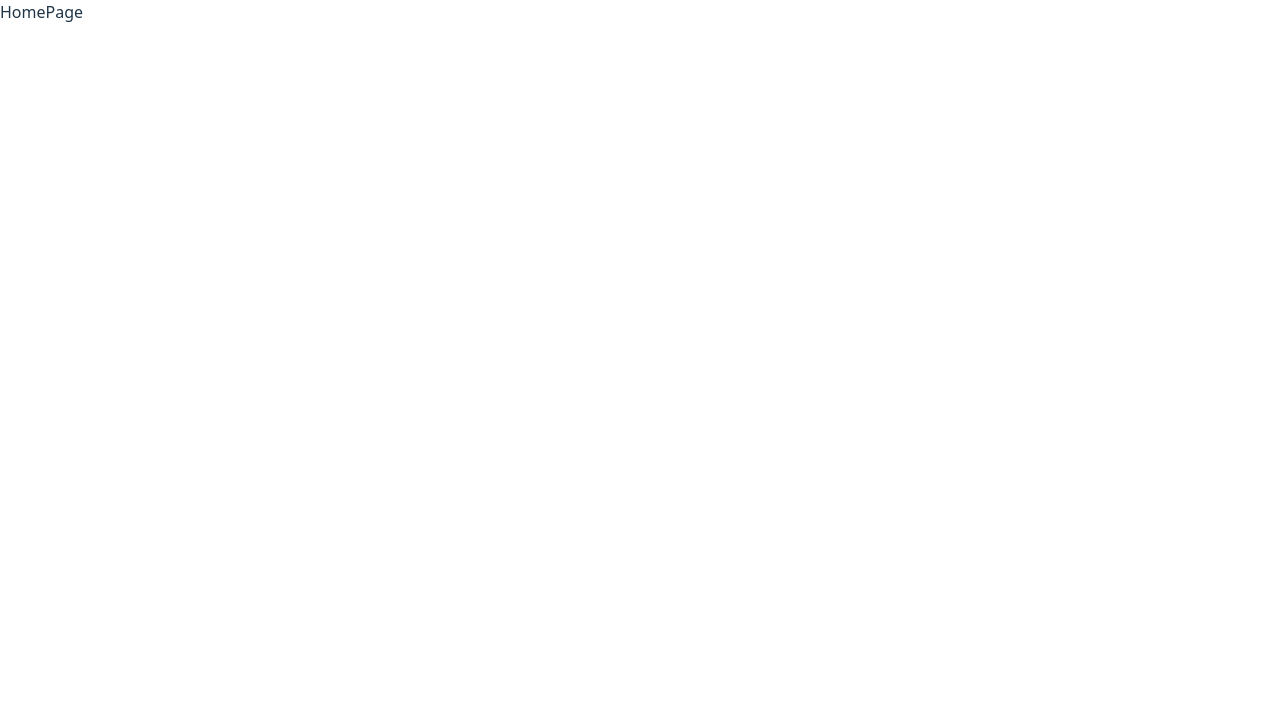
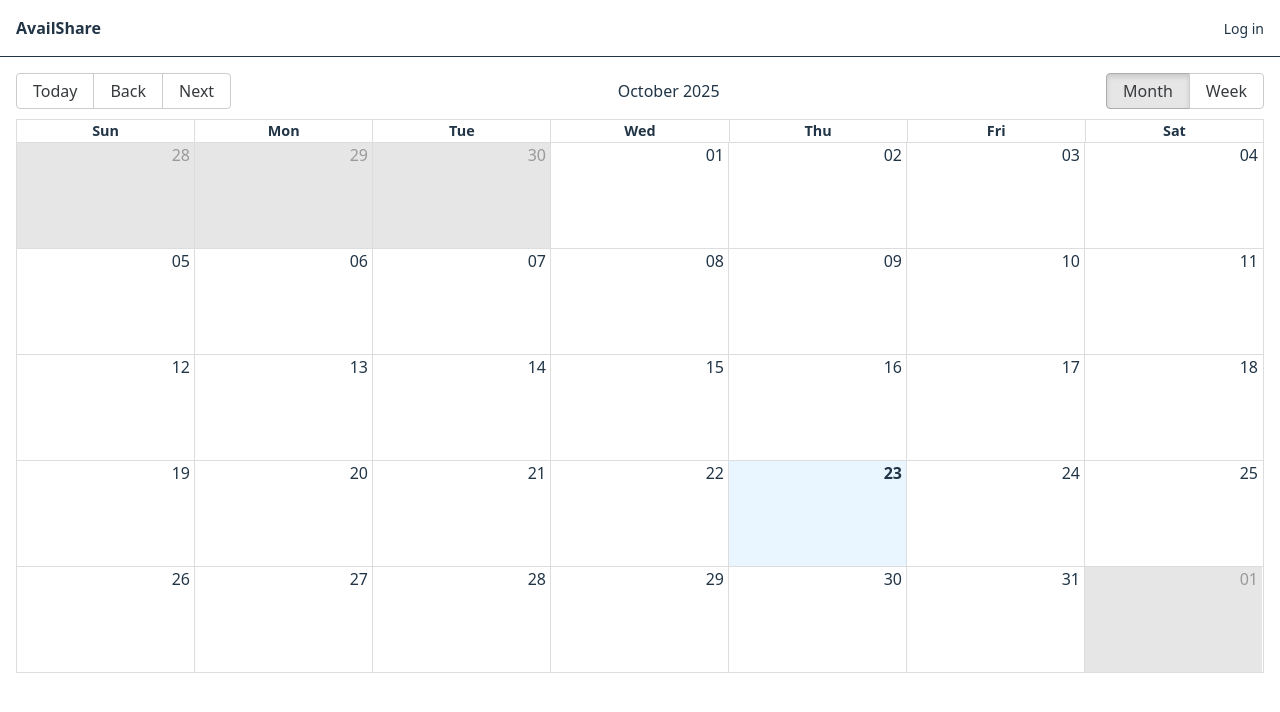
Before and after one commit to WitchDevelops/availability-calendar, a React (Vite) app: page / in a window 1280 px wide. Shown: the top 712 px of the page. Built offline with nearby package versions, Linux system fonts and the light colour scheme.

Commit message:
feat: add calendar view

```diff
--- a/package.json
+++ b/package.json
@@ -22,6 +22,7 @@
     "@eslint/js": "^9.36.0",
     "@types/node": "^24.6.0",
     "@types/react": "^19.1.16",
+    "@types/react-big-calendar": "^1.16.3",
     "@types/react-dom": "^19.1.9",
     "@vitejs/plugin-react": "^5.0.4",
     "autoprefixer": "^10.4.21",
--- a/src/App.tsx
+++ b/src/App.tsx
@@ -1,14 +1,12 @@
 import { Routes, Route } from "react-router-dom";
 import { HomePage } from "./pages/HomePage";
 import { LoginPage } from "./pages/LoginPage";
-import { RegisterPage } from "./pages/RegisterPage";
 
 export default function App() {
   return (
     <Routes>
       <Route path="/" element={<HomePage />} />
       <Route path="/login" element={<LoginPage />} />
-      <Route path="/register" element={<RegisterPage />} />
     </Routes>
   );
 }
--- /dev/null
+++ b/src/components/CalendarView.tsx
@@ -0,0 +1,31 @@
+import { Calendar as BigCalendar, dateFnsLocalizer } from "react-big-calendar";
+import { format } from "date-fns/format";
+import { parse } from "date-fns/parse";
+import { startOfWeek } from "date-fns/startOfWeek";
+import { getDay } from "date-fns/getDay";
+import "react-big-calendar/lib/css/react-big-calendar.css";
+
+const locales = {};
+const localizer = dateFnsLocalizer({
+  locales,
+  format,
+  parse,
+  startOfWeek,
+  getDay,
+});
+
+export const CalendarView = () => {
+  return (
+    <div>
+      <BigCalendar
+        localizer={localizer}
+        startAccessor="start"
+        endAccessor="end"
+        defaultView="month"
+        views={["month", "week"]}
+        style={{ height: 600 }}
+        selectable
+      />
+    </div>
+  );
+};
--- /dev/null
+++ b/src/components/NavBar.tsx
@@ -0,0 +1,32 @@
+import { Link, useNavigate } from "react-router-dom";
+
+export default function NavBar({ user }: { user: any | null }) {
+  const nav = useNavigate();
+  async function signOut() {
+    // TODO: sign out user with supabase
+    nav("/login");
+  }
+  return (
+    <nav className="flex items-center justify-between p-4 border-b">
+      <Link to="/" className="font-bold">
+        AvailShare
+      </Link>
+      <div className="space-x-3">
+        {!user ? (
+          <>
+            <Link to="/login" className="text-sm">
+              Log in
+            </Link>
+          </>
+        ) : (
+          <>
+            <span className="text-sm mr-2">Hello</span>
+            <button onClick={signOut} className="text-sm">
+              Sign out
+            </button>
+          </>
+        )}
+      </div>
+    </nav>
+  );
+}
--- a/src/pages/HomePage.tsx
+++ b/src/pages/HomePage.tsx
@@ -1,3 +1,12 @@
+import NavBar from "../components/NavBar";
+import { CalendarView } from "../components/CalendarView";
 export const HomePage = () => {
-  return <div>HomePage</div>;
+  return (
+    <div className="min-h-screen">
+      <NavBar user={null} />
+      <main className="p-4">
+        <CalendarView />
+      </main>
+    </div>
+  );
 };
--- a/src/pages/LoginPage.tsx
+++ b/src/pages/LoginPage.tsx
@@ -1,3 +1,3 @@
 export const LoginPage = () => {
-  return <div>LoginPage</div>;
+  return <div className="min-h-screen">Login Page</div>;
 };
--- a/src/pages/RegisterPage.tsx
+++ /dev/null
@@ -1,3 +0,0 @@
-export const RegisterPage = () => {
-  return <div>RegisterPage</div>;
-};
```
Also changed, not shown: 1 other file (tests, documents, lock files or other folders).
